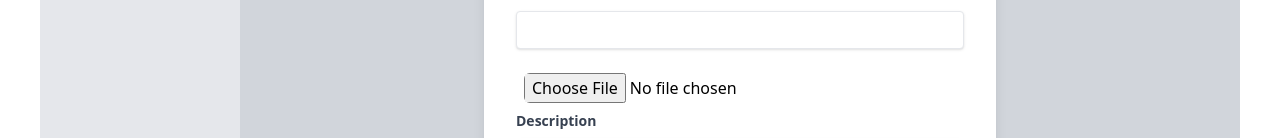
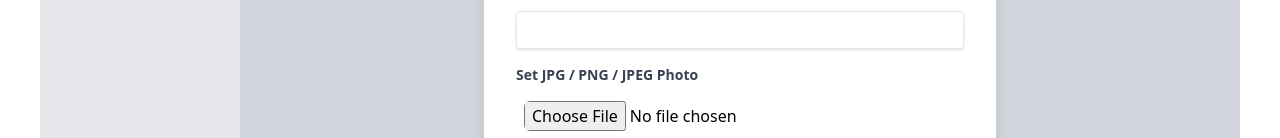
Before and after one commit to FozleRabbi1/bd-callingId-client-task2, a React (Vite) app: page /products/add-product in a window 1280 px wide. Shown: the part 579-717 px from the top of the page. Built offline with nearby package versions, Linux system fonts and the light colour scheme.

Commit message:
little update,,,, all done 3

```diff
--- a/src/Components/Pages/Products/AddProduct/AddProduct.jsx
+++ b/src/Components/Pages/Products/AddProduct/AddProduct.jsx
@@ -122,6 +122,7 @@ const AddProduct = () => {
                     {errors.price && <p className="text-red-500 text-xs italic">{errors.price.message}</p>}
                 </div>
 
+                <label className="block text-gray-700 text-sm font-bold mb-2">Set JPG / PNG / JPEG Photo </label>
                 <input type="file"  {...register("image", { required: true })} className="my-2 border-none rounded-md w-8/12 md:w-8/12 lg:w-6/12 max-w-xs text-black mx-2" />
                 {errors.exampleRequired && <span>This field is required</span>}
 
--- a/src/Components/Pages/Products/UpdateProduct/UpdateProduct.jsx
+++ b/src/Components/Pages/Products/UpdateProduct/UpdateProduct.jsx
@@ -124,7 +124,7 @@ const UpdateProduct = () => {
                             {errors.price && <span className="text-red-500">Price is required</span>}
                         </div>
                         <div className="mb-4">
-                            <label className="block mb-2">Upload Image</label>
+                            <label className="block text-gray-700 text-sm font-bold mb-2">Set JPG / PNG / JPEG Photo </label>
                             <input type="file"  {...register("image")} className="my-2 border-none rounded-md w-8/12 md:w-8/12 lg:w-6/12 max-w-xs text-black mx-2" />
                             {errors.exampleRequired && <span>This field is required</span>}
                         </div>
```
